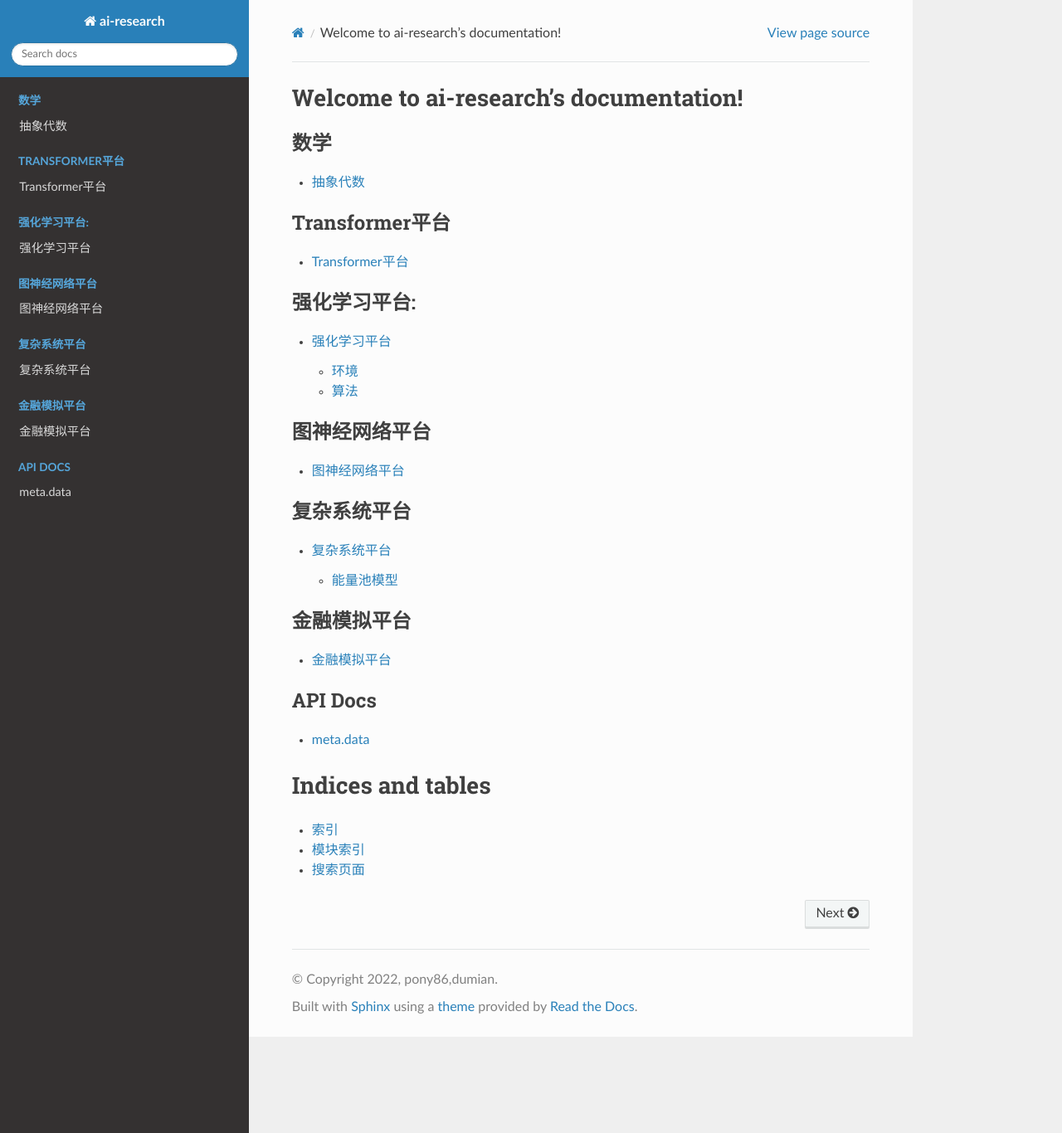
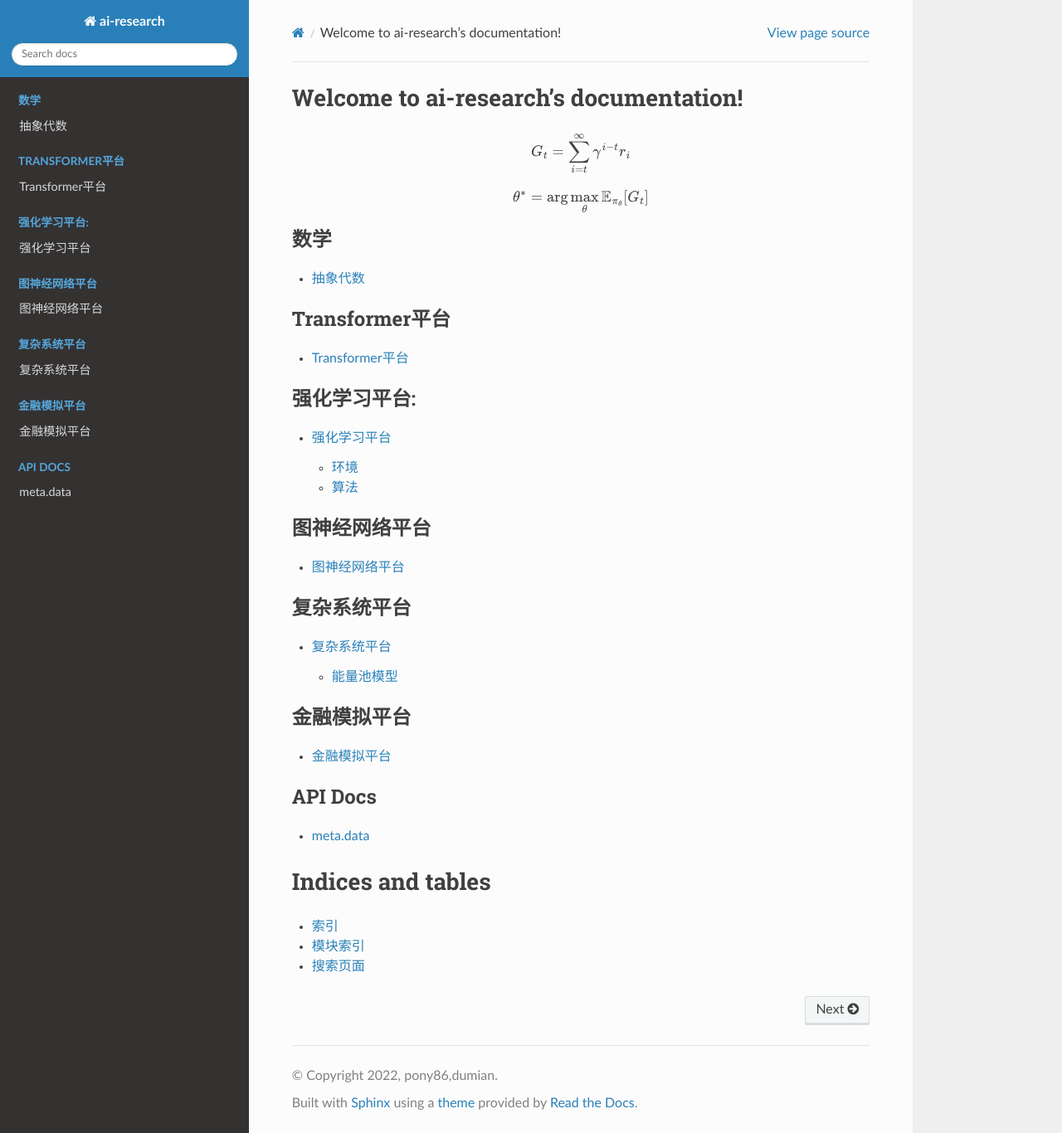
Before and after one commit to pony86/ai, a Sphinx documentation site: the page built from docs/source/index.rst, in a window 1280 px wide and 1366 px high. Shown: the whole window at 83% size. Built offline with Sphinx 7.4.7 and the Read the Docs theme 2.0.0, drawn with Linux system fonts in a browser that asks for light colours.

Commit message:
Update index.rst

```diff
--- a/docs/source/index.rst
+++ b/docs/source/index.rst
@@ -5,6 +5,10 @@
 
 Welcome to ai-research's documentation!
 =======================================
+
+.. math:: G_t=\sum_{i=t}^\infty \gamma^{i-t}r_i
+
+.. math:: \theta^*=\arg\max_\theta \mathbb{E}_{\pi_\theta}[G_t]
 
 .. toctree::
    :maxdepth: 2
```
